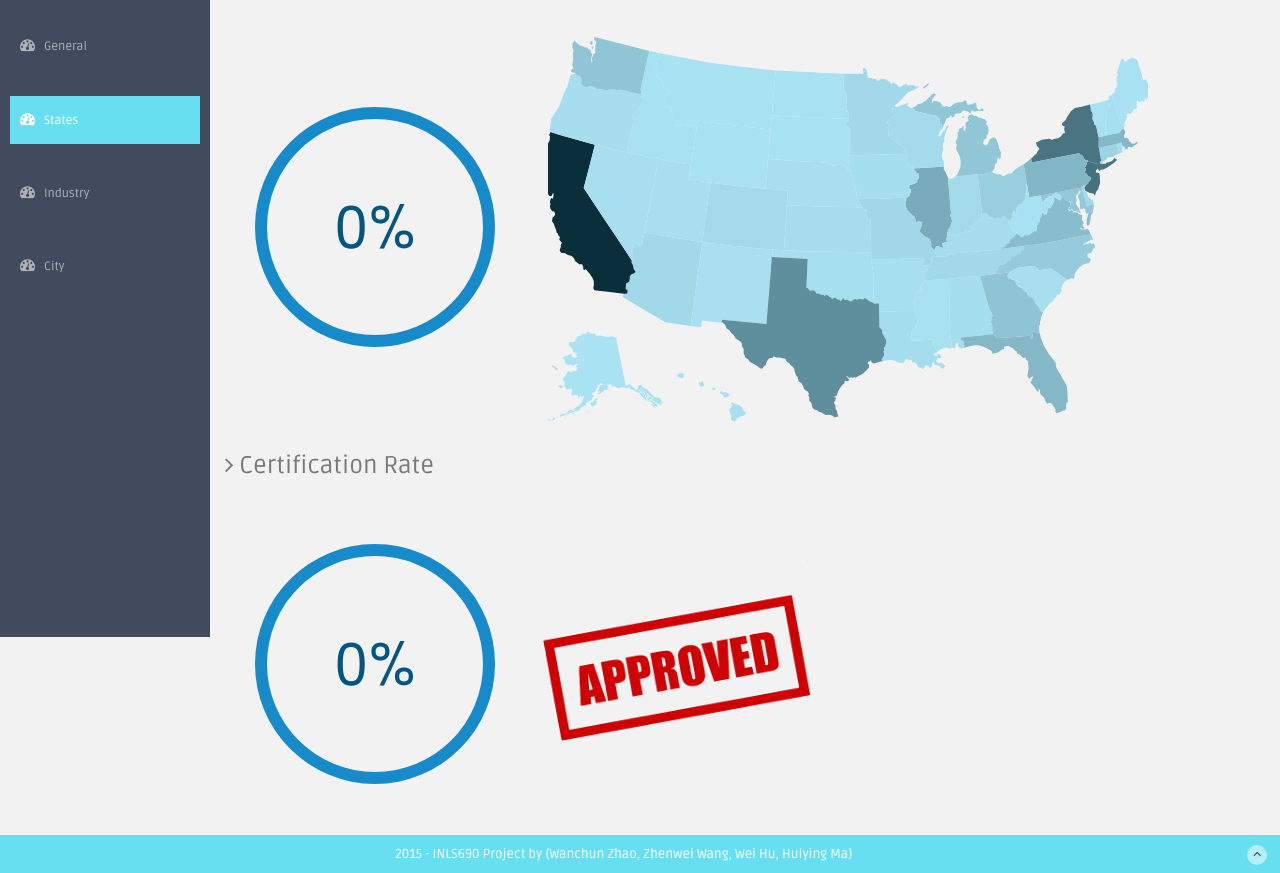
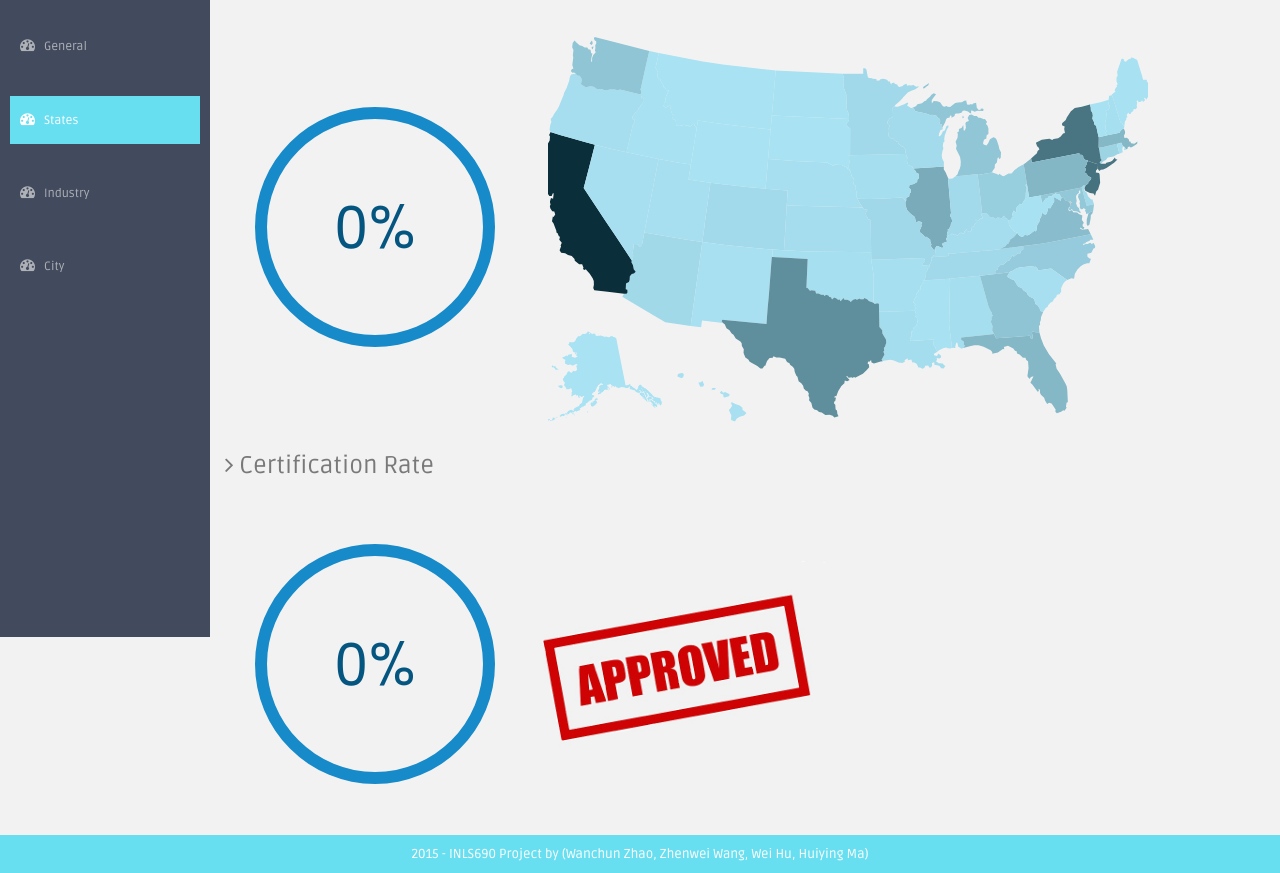
Before and after one commit to TeamSugarSugarSugar/TeamSugarSugarSugar.github.io, a plain HTML site: page Deliverable/Theme/states.html in a window 1280 px wide. Shown: the part 163-1036 px from the top of the page. Drawn offline with nearby package versions, Linux system fonts and the light colour scheme.

Commit message:
Update states.html

```diff
--- a/Deliverable/Theme/states.html
+++ b/Deliverable/Theme/states.html
@@ -221,9 +221,9 @@
       <footer class="site-footer">
           <div class="text-center">
               2015 - INLS690 Project by (Wanchun Zhao, Zhenwei Wang, Wei Hu, Huiying Ma)
-              <a href="blank.html#" class="go-top">
-                  <i class="fa fa-angle-up"></i>
-              </a>
+              <!--<a href="blank.html#" class="go-top">-->
+              <!--    <i class="fa fa-angle-up"></i>-->
+              <!--</a>-->
           </div>
       </footer>
       <!--footer end-->
```
